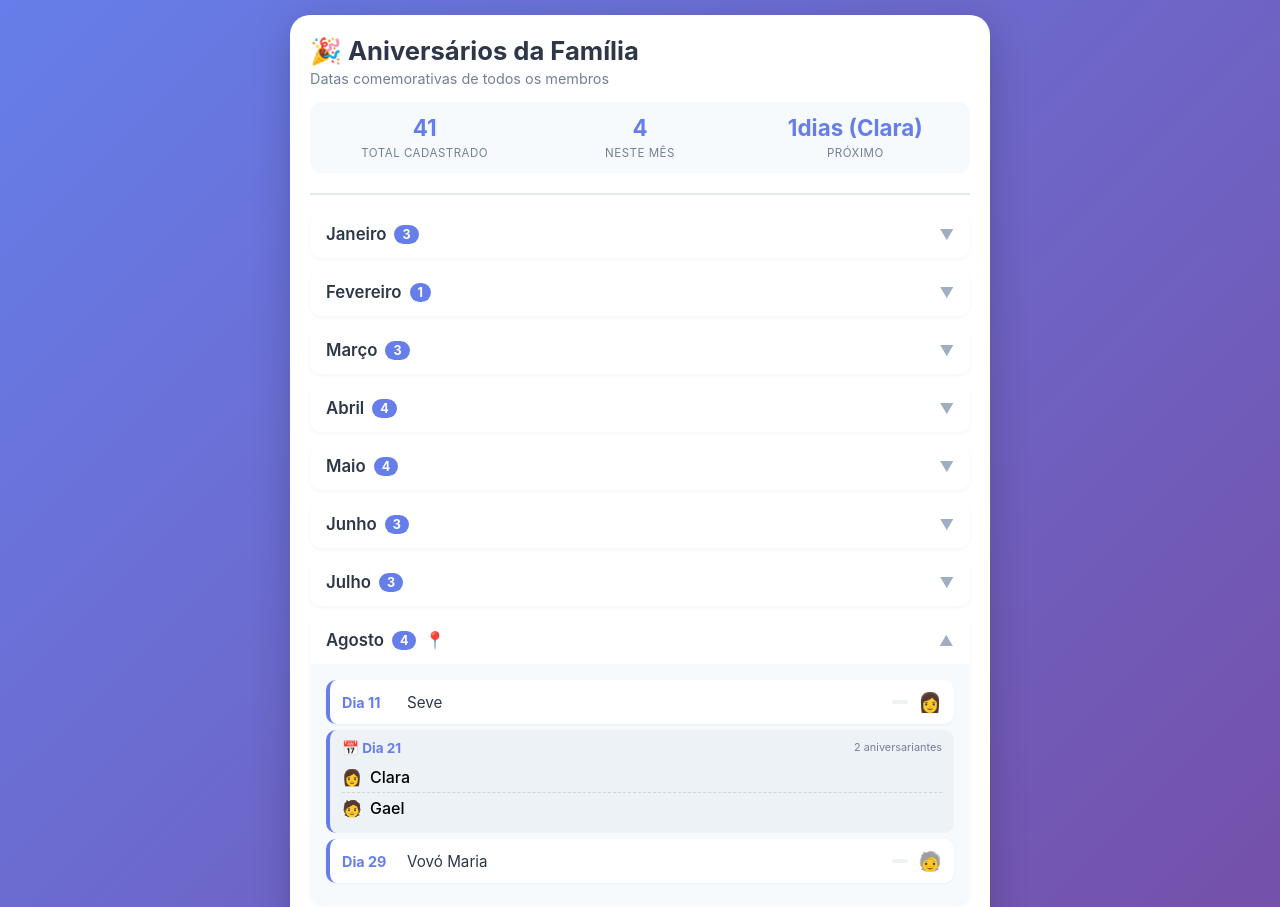
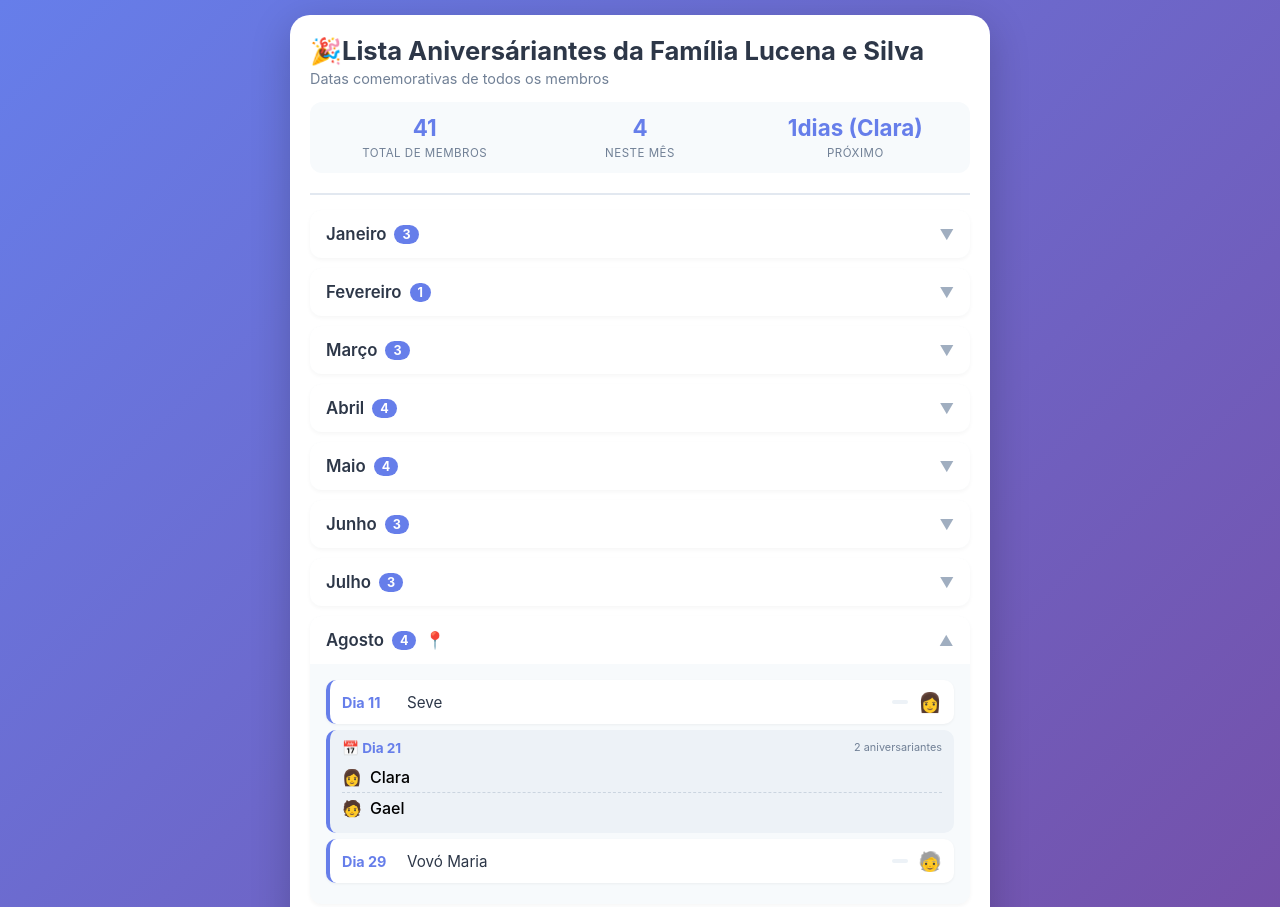
Before and after one commit to joaoGu1r/aniversarios-familia, a plain HTML site: page index.html in a window 1280 px wide. Shown: the top 907 px of the page. Drawn offline with Linux system fonts and the light colour scheme.

Commit message:
Modify basic

```diff
--- a/index.html
+++ b/index.html
@@ -11,7 +11,7 @@
         <!-- Cabeçalho com estatísticas -->
         <header>
             <div class="header-top">
-                <h1>🎉 Aniversários da Família</h1>
+                <h1>🎉Lista Aniversáriantes da Família Lucena e Silva</h1>
             </div>
             <p class="subtitle">Datas comemorativas de todos os membros</p>
 
@@ -19,7 +19,7 @@
             <div class="stats-bar">
                 <div class="stat-item">
                     <span class="stat-number" id="totalPessoas">0</span>
-                    <span class="stat-label">Total Cadastrado</span>
+                    <span class="stat-label">Total de membros</span>
                 </div>
                 <div class="stat-item">
                     <span class="stat-number" id="aniversariosMes">0</span>
```
